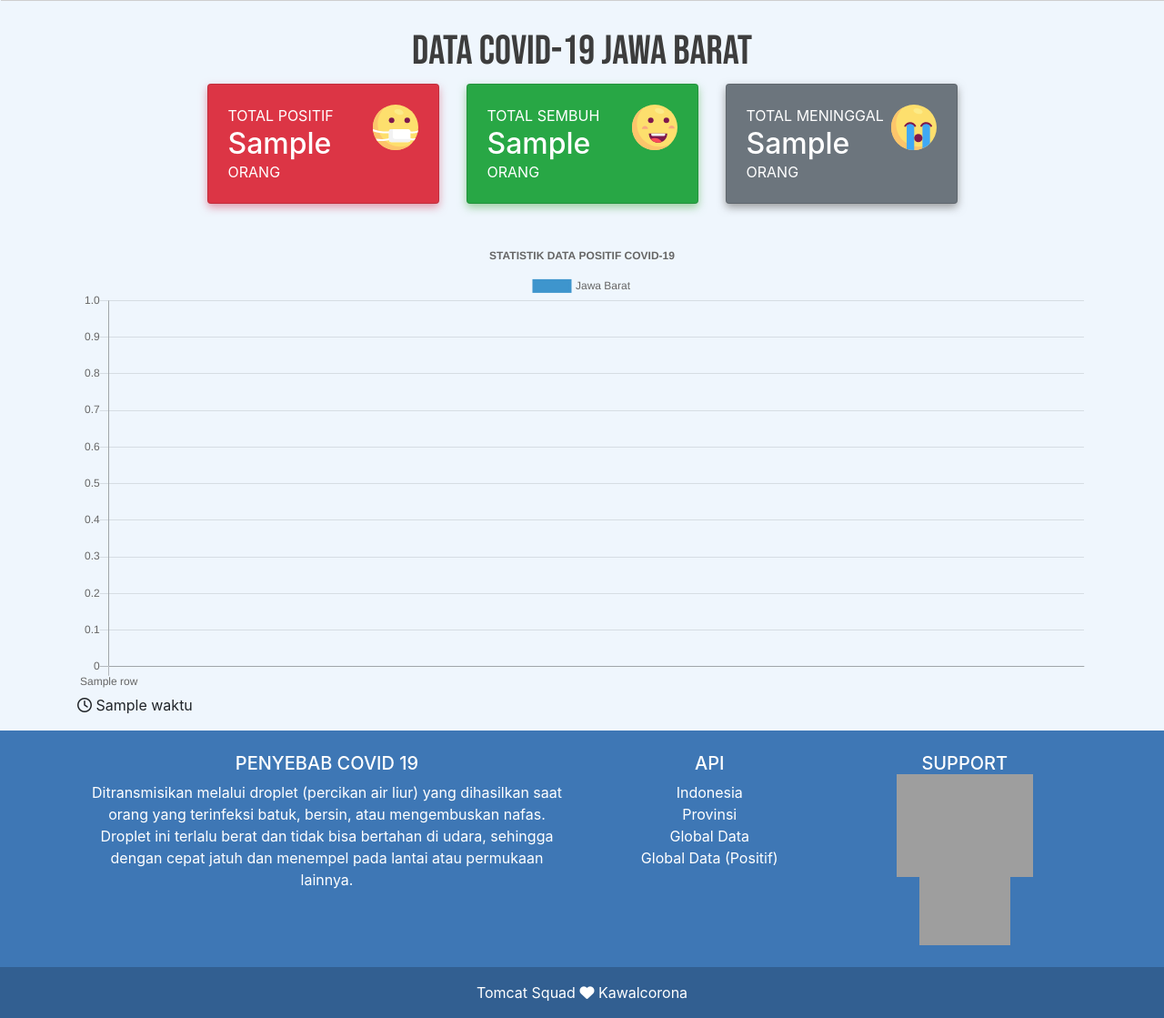
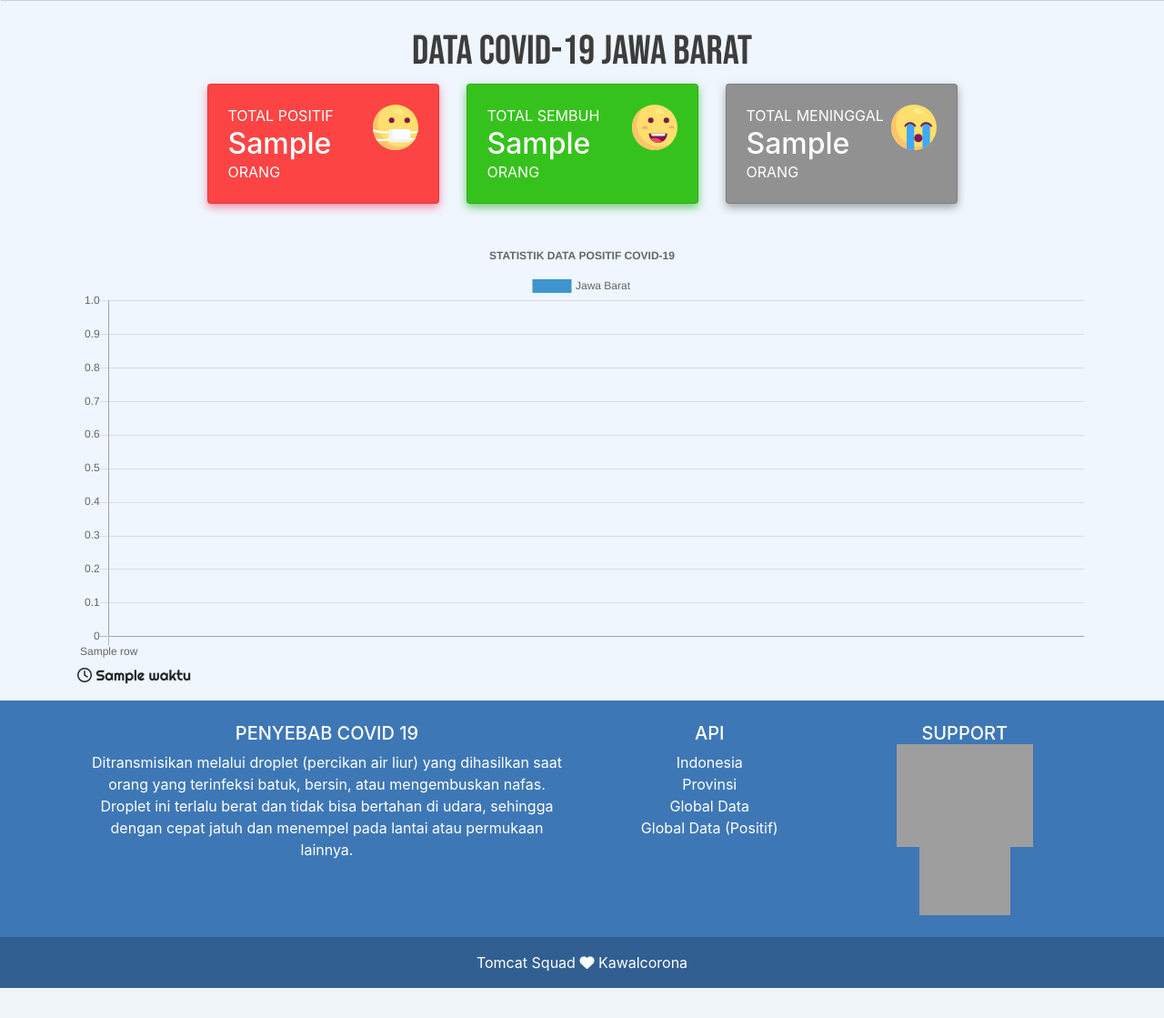
Before and after one commit to tomcat-squad/FLASK-Covid19, a Flask app: template Apps/templates/data-covid-19.html in a window 1280 px wide. Shown: the part 66-1185 px from the top of the page at 91% size. After the commit the page ends 1152 px from the top, so only its background shows below. Run offline with Flask 2, Linux system fonts and the light colour scheme; the template is opened without the code that fills it: most values are stand-ins (such as "Sample title", 1, 10 or a date in 2020); some libraries are stand-ins or nearby versions; some web fonts are replaced; grey boxes are pictures that could not be loaded.

Commit message:
Modif Backgorund Color Icon

```diff
--- a/Apps/templates/data-covid-19.html
+++ b/Apps/templates/data-covid-19.html
@@ -56,7 +56,7 @@
 				<!-- ROW-1 OPEN -->
 				<div class="row justify-content-md-center">
 					<div class="col-sm-3">
-						<div class="card bg-danger img-card box-primary-shadow" style="padding: 2px; box-shadow: 0 4px 10px rgba(219, 123, 144, 0.733);">
+						<div class="card img-card box-primary-shadow" style="padding: 2px; box-shadow: 0 4px 10px rgba(255, 104, 136, 0.733); background-color: #fc4444;">
 							<div class="card-body">
 								<div class="d-flex">
 									<div class="text-white">
@@ -73,7 +73,7 @@
 					</div>
 					<!-- COL END -->
 					<div class="col-sm-3">
-						<div class="card bg-success img-card box-secondary-shadow" style="padding: 2px; box-shadow: 0 4px 10px rgba(126, 192, 126, 0.733);">
+						<div class="card img-card box-secondary-shadow" style="padding: 2px; box-shadow: 0 4px 10px rgba(64, 189, 64, 0.733); background-color: #36c21d;">
 							<div class="card-body">
 								<div class="d-flex">
 									<div class="text-white">
@@ -90,7 +90,7 @@
 					</div>
 					<!-- COL END -->
 					<div class="col-sm-3">
-						<div class="card  bg-secondary img-card box-success-shadow" style="padding: 2px; box-shadow: 0 4px 10px rgba(124, 124, 124, 0.733);">
+						<div class="card img-card box-success-shadow" style="padding: 2px; box-shadow: 0 4px 10px rgba(131, 131, 131, 0.733); background-color: #919191;">
 							<div class="card-body">
 								<div class="d-flex">
 									<div class="text-white">
@@ -106,8 +106,10 @@
 						</div>
 					</div>
 				</div>
-				<canvas id="line-chart" style="margin-top: 40px;" width="1000" height="450"></canvas>
-				<p><i class="far fa-clock"></i> {{waktu}}</p>
+				<canvas id="line-chart" style="margin-top: 40px;" width="1000" height="420"></canvas>
+				<div class="waktu">
+					<p><i class="far fa-clock"></i> {{waktu}}</p>
+				</div>
 			</div>
 		<!-- FULLSCREEN-->
 		<script>
@@ -207,7 +209,7 @@
 
 	<!-- Copyright -->
 	<div class="text-center p-3" style="background-color: rgba(0, 0, 0, 0.2)">
-	  <a class="text-white" href="https://tomcatsquad.web.id">Tomcat Squad <i class="fas fa-heart"></i> Kawalcorona</a>
+	  <a class="text-white" href="https://tomcatsquad.web.id">Tomcat Squad <i class="fas fa-heart"></i> Kawalcorona </a>
 	</div>
 	<!-- Copyright -->
   </footer>
```
